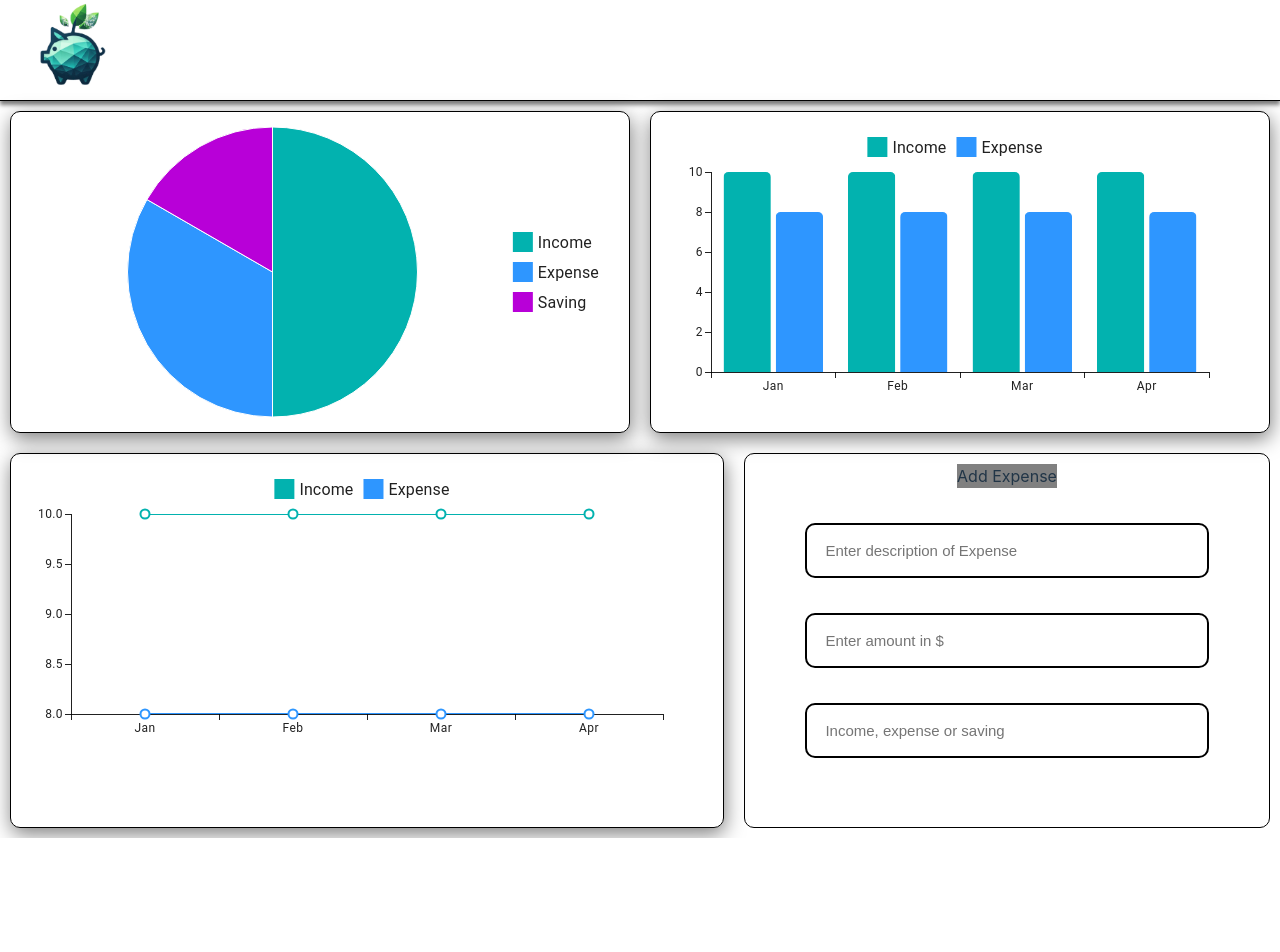
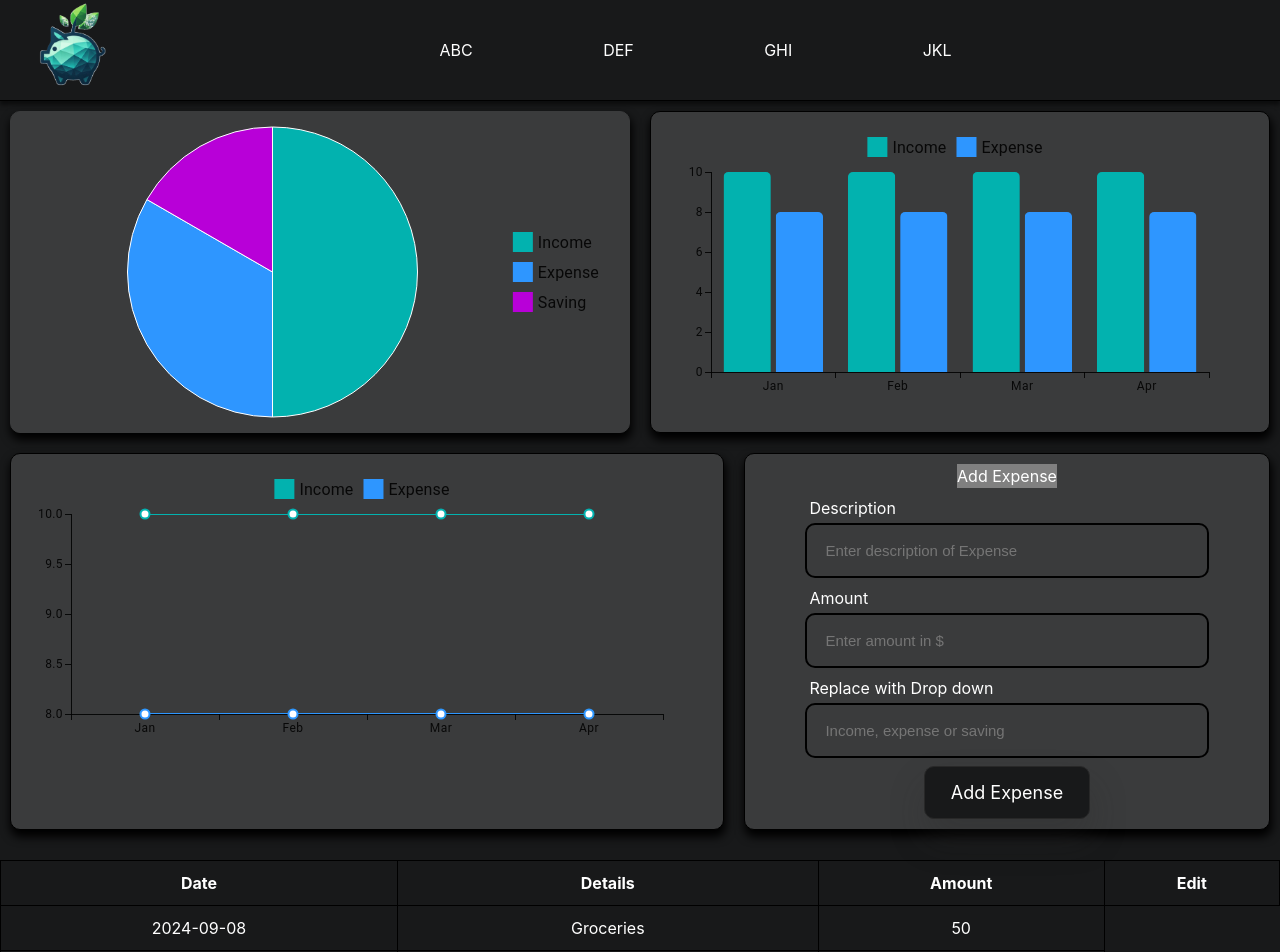
Before and after one commit to DevangBanda/MERN_ExpenseTracker, a React (Vite) app in the folder client/: page / in a window 1280 px wide. Shown: the top 952 px of the page. Before the commit the page ends 838 px from the top, so only its background shows below. Built offline with nearby package versions, Linux system fonts and the light colour scheme.

Commit message:
Base Dashboard

```diff
--- a/client/src/App.jsx
+++ b/client/src/App.jsx
@@ -11,7 +11,8 @@ import Navbar from './Components/Navbar';
 
 const Container = styled.div`
 height: 100%;
-widht: 100vw;
+widht: 95vw;
+margin: auto;
 display: flex;
 flex-direction: column;
 background: ${({theme}) => theme.bg};
--- /dev/null
+++ b/client/src/Components/AddExpense.jsx
@@ -0,0 +1,59 @@
+import React from 'react';
+import styled from 'styled-components';
+import TextInput from './TextInput';
+
+import Button_Dash from './Button_Dash';
+
+const Expense = styled.div`
+width: 40%;
+display: flex;
+flex-direction: column;
+justify-content: center;
+align-items: center;
+padding: 10px;
+gap: 8px;
+background: ${({theme}) => theme.bgLight};
+box-shadow: 1px 6px 10px 1px black;
+color: ${({theme}) => theme.text_primary};
+padding: 10px;
+border: 1px solid black;
+border-radius: 10px;
+`;
+
+
+const SubtopicHeading = styled.div`
+background: grey;
+`;
+
+const AddExpense = () => {
+
+    const handleAddExpenseClick = () => {
+        console.log("buttonClicked");
+    }
+  return (
+    <Expense>
+    <SubtopicHeading>Add Expense</SubtopicHeading>
+      <TextInput
+        label = "Description"
+        placeholder = "Enter description of Expense"
+        onChange={(e) => (e.target.value)}
+        />
+
+      <TextInput
+        label = "Amount"
+        placeholder = "Enter amount in $"
+        onChange={(e) => (e.target.value)}/>
+
+      <TextInput
+      label = "Replace with Drop down"
+      placeholder = "Income, expense or saving"/>
+
+      {/* Add Date picker  */}
+      <Button_Dash  text="Add Expense" onClick={handleAddExpenseClick}/>
+
+    </Expense>
+
+  )
+}
+
+export default AddExpense
--- a/client/src/Components/Button.jsx
+++ /dev/null
@@ -1,108 +0,0 @@
-import { CircularProgress } from "@mui/material";
-import React from "react";
-import styled from "styled-components";
-
-const Button = styled.div`
-  border-radius: 10px;
-  color: white;
-  font-size: 18px;
-  cursor: pointer;
-  transition: all 0.3s ease;
-  display: flex;
-  align-items: center;
-  justify-content: center;
-  gap: 6px;
-  height: min-content;
-  padding: 12px 26px;
-  background: ${({theme}) => theme.Button};
-  box-shadow: 1px 20px 35px 0px ${({ theme }) => theme.primary + 40};
-  border: 1px solid ${({ theme }) => theme.primary};
-  @media (max-width: 600px) {
-    padding: 8px 12px;
-  }
-
-  ${({ type, theme }) =>
-    type === "secondary"
-      ? `
-  background: ${theme.secondary};
-border: 1px solid ${({ theme }) => theme.secondary};
-  `
-      : `
-  background: ${theme.primary};
-`}
-
-  ${({ isDisabled }) =>
-    isDisabled &&
-    `
-  opacity: 0.8;
-  cursor: not-allowed;
-
-  `}
-  ${({ isLoading }) =>
-    isLoading &&
-    `
-    opacity: 0.8;
-  cursor: not-allowed;
-`}
-${({ flex }) =>
-    flex &&
-    `
-    flex: 1;
-`}
-
-${({ small }) =>
-    small &&
-    `
-padding: 10px 28px;
-`}
-  ${({ outlined, theme }) =>
-    outlined &&
-    `
-background: transparent;
-color: ${theme.primary};
-  box-shadow: none;
-`}
-  ${({ full }) =>
-    full &&
-    `
-  width: 100%;`}
-`;
-
-const button = ({
-  text,
-  isLoading,
-  isDisabled,
-  rightIcon,
-  leftIcon,
-  type,
-  onClick,
-  flex,
-  small,
-  outlined,
-  full,
-}) => {
-  return (
-    <Button
-      onClick={() => !isDisabled && !isLoading && onClick()}
-      isDisabled={isDisabled}
-      type={type}
-      isLoading={isLoading}
-      flex={flex}
-      small={small}
-      outlined={outlined}
-      full={full}
-    >
-      {isLoading && (
-        <CircularProgress
-          style={{ width: "18px", height: "18px", color: "inherit" }}
-        />
-      )}
-      {leftIcon}
-      {text}
-      {isLoading && <> . . .</>}
-      {rightIcon}
-    </Button>
-  );
-};
-
-export default button;
--- /dev/null
+++ b/client/src/Components/Button_Dash.jsx
@@ -0,0 +1,30 @@
+import React from "react";
+import styled from "styled-components";
+
+const Button = styled.div`
+    border-radius: 10px;
+    color: white;
+    font-size: 18px;
+    cursor: pointer;
+    padding: 12px 26px;
+    background: ${({ theme }) => theme.bg};
+    box-shadow: 1px 20px 35px 0px ${({ theme }) => theme.primary + 40};
+    border: 1px solid ${({ theme }) => theme.primary};
+    transition: transform 0.1s ease-in;
+    &:hover {
+    transform: scale(1.10);
+    }
+    @media (max-width: 600px) {
+    padding: 8px 12px;
+    }`;
+
+
+const Button_Dash = ({text, onClick}) => {
+  return (
+    <Button onClick={onClick}>
+        {text}
+    </Button>
+  )
+}
+
+export default Button_Dash
--- /dev/null
+++ b/client/src/Components/Expense/ExpenseTable.jsx
@@ -0,0 +1,50 @@
+import React from 'react';
+import styled from 'styled-components';
+
+
+
+const ExpenseTable = () => {
+
+    const expenses = [
+        { date: "2024-09-08", details: "Groceries", amount: 50 },
+        { date: "2024-09-07", details: "Electricity Bill", amount: 100 },
+        { date: "2024-09-05", details: "Dinner", amount: 30 }
+      ];
+
+      const tableStyle = {
+        width: '100%',
+        borderCollapse: 'collapse',
+        marginTop: '20px',
+      };
+
+      const cellStyle = {
+        padding: '10px',
+        border: '1px solid black',
+        textAlign: 'center'
+      };
+
+  return (
+    <table style = {tableStyle}>
+        <thead>
+            <tr>
+                <th style={cellStyle}>Date</th>
+                <th style={cellStyle}>Details</th>
+                <th style={cellStyle}>Amount</th>
+                <th style={cellStyle}>Edit</th>
+            </tr>
+        </thead>
+
+        <tbody>
+            {expenses.map((expense, index) => (
+                <tr key={index}>
+                    <td style={cellStyle}>{expense.date}</td>
+                    <td style={cellStyle}>{expense.details}</td>
+                    <td style={cellStyle}>{expense.amount}</td>
+                </tr>
+            ))}
+        </tbody>
+    </table>
+  )
+}
+
+export default ExpenseTable
--- a/client/src/Components/Graphs/BarGraphData.jsx
+++ b/client/src/Components/Graphs/BarGraphData.jsx
@@ -7,8 +7,9 @@ flex: 1;
 min-width: 300px;
 padding: 10px;
 border: 1px solid black;
+background:  ${({theme}) => theme.bgLight};
 border-radius: 10px;
-box-shadow: 1px 6px 20px 0px ${({theme}) => theme.shadow};;
+box-shadow: 1px 6px 10px 1px black;
 @media(max-width: 600px)
 {
 padding: 5px;}`;
--- a/client/src/Components/Graphs/LineChartData.jsx
+++ b/client/src/Components/Graphs/LineChartData.jsx
@@ -17,7 +17,8 @@ const LineChartData = () => {
     padding: 10px;
     border: 1px solid black;
     border-radius: 10px;
-    box-shadow: 1px 6px 20px 0px ${({theme}) => theme.shadow};;
+    background:  ${({theme}) => theme.bgLight};
+    box-shadow: 1px 6px 10px 1px black;
     @media(max-width: 600px)
     {
     padding: 5px;}`;
@@ -31,7 +32,6 @@ const LineChartData = () => {
                 {dataKey: "Expense", label: "Expense"},
             ]}
             height={300}
-            borderRadius={5}
         />
     </LineContainer>
   )
--- a/client/src/Components/Graphs/PieChartData.jsx
+++ b/client/src/Components/Graphs/PieChartData.jsx
@@ -7,9 +7,10 @@ const DataCard = styled.div`
 flex: 1;
 min-width: 300px;
 padding: 10px;
-border: 1px solid black;
+border: 1px solid ${({theme}) => theme.bgLight};
 border-radius: 10px;
-box-shadow: 1px 6px 20px 0px ${({theme}) => theme.shadow};
+background:  ${({theme}) => theme.bgLight};
+box-shadow: 1px 6px 10px 1px black;
 @media(max-width: 600px)
 {
 padding: 5px;}
--- a/client/src/Components/TextInput.jsx
+++ b/client/src/Components/TextInput.jsx
@@ -9,7 +9,6 @@ const Container = styled.div`
   gap: 3px;
   color: white;
   width: 80%;
-
 `;
 
 const Label = styled.label`
@@ -44,7 +43,7 @@ const OutlinedInput = styled.div`
   align-items: center;
   gap: 12px;
   &:focus-within {
-    border-color: ${({ theme }) => theme.red};
+    border-color: ${({ theme }) => theme.border};
   }
   ${({ error, theme }) =>
     error &&
--- a/client/src/Pages/dashboard.jsx
+++ b/client/src/Pages/dashboard.jsx
@@ -3,9 +3,9 @@ import styled, { ThemeProvider } from 'styled-components'
 import BarGraphData from '../Components/Graphs/BarGraphData';
 import PieChartData from '../Components/Graphs/PieChartData';
 import LineChartData from '../Components/Graphs/LineChartData';
-import TextInput from '../Components/TextInput';
-import Button from '../Components/Button';
 
+import ExpenseTable from '../Components/Expense/ExpenseTable';
+import AddExpense from '../Components/AddExpense';
 
 
 const Container = styled.div`
@@ -25,27 +25,10 @@ flex-direction: row;
 gap: 20px;
 padding: 10px;
 `;
-const AddExpense = styled.div`
-width: 40%;
-display: flex;
-flex-direction: column;
-justify-content: center;
-align-items: center;
-padding: 10px;
-gap: 8px;
-color: ${({theme}) => theme.text_primary};
-padding: 10px;
-border: 1px solid black;
-border-radius: 10px;
-`;
+
 
 const ExpenseHistory = styled.div`
 
-`;
-
-
-const SubtopicHeading = styled.div`
-background: grey;
 `;
 
 const Dashboard = () => {
@@ -62,33 +45,13 @@ const Dashboard = () => {
         </GraphDisplay>
         <GraphDisplay>
           <LineChartData/>
-
-          <AddExpense>
-          <SubtopicHeading>Add Expense</SubtopicHeading>
-            <TextInput
-              label = "Description"
-              placeholder = "Enter description of Expense"
-              onChange={(e) => (e.target.value)}
-              />
-
-            <TextInput
-              label = "Amount"
-              placeholder = "Enter amount in $"
-              onChange={(e) => (e.target.value)}/>
-
-            <TextInput
-            label = "Replace with Drop down"
-            placeholder = "Income, expense or saving"/>
-
-            {/* Add Date picker  */}
-            <Button  text="Add Expense" />
-
-          </AddExpense>
+          <AddExpense/>
 
         </GraphDisplay>
       </ExpenseDisplayContainer>
 
       <ExpenseHistory>
+        <ExpenseTable/>
 
       </ExpenseHistory>
 
--- a/client/src/utils/theme.js
+++ b/client/src/utils/theme.js
@@ -1,13 +1,14 @@
 export const darkTheme = {
-    bg: "121212",
-    bgLight: "181818",
-    primary: "282828",
-    secondary: "404040",
+    bg: "#18191A",
+    bgLight: "#3A3B3C",
+    primary: "#282828",
+    secondary: "#404040",
 
-    text_primary:"FFFFFF",
-    text_secondary: "000000",
-    border_focus: "B3B3B3",
-    red: "FF0000",
-    shadow: "rgba(0,0,0,50%)",
-    button: "F2613F",
+    text_primary:"#FFFFFF",
+    text_secondary: "#000000",
+    border_focus: "#B3B3B3",
+    red: "#FF0000",
+    shadow: "#rgba(0,0,0,70%)",
+    button: "#F2613F",
+    border: "#0476D0"
 }
```
Also changed, not shown: client/src/Components/Expense.jsx (deleted).
